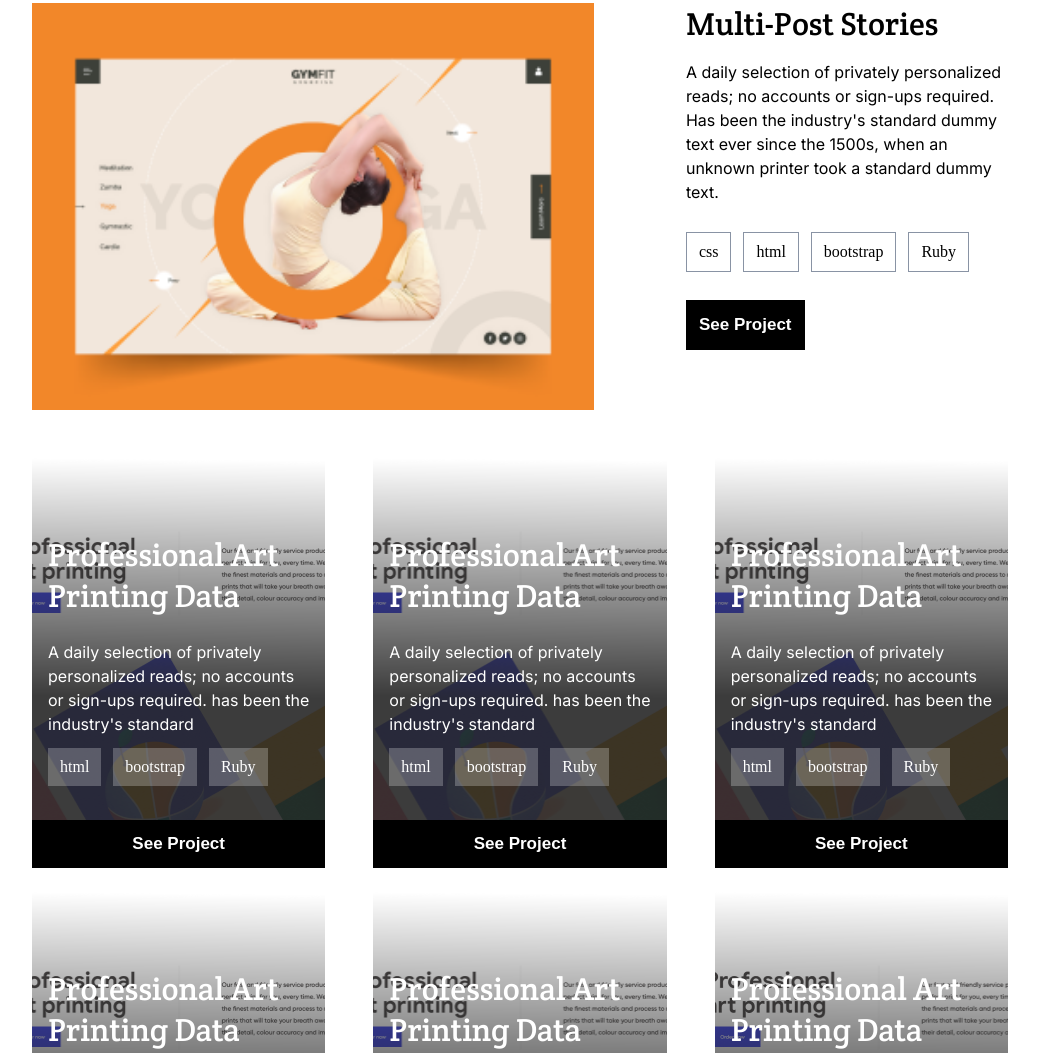
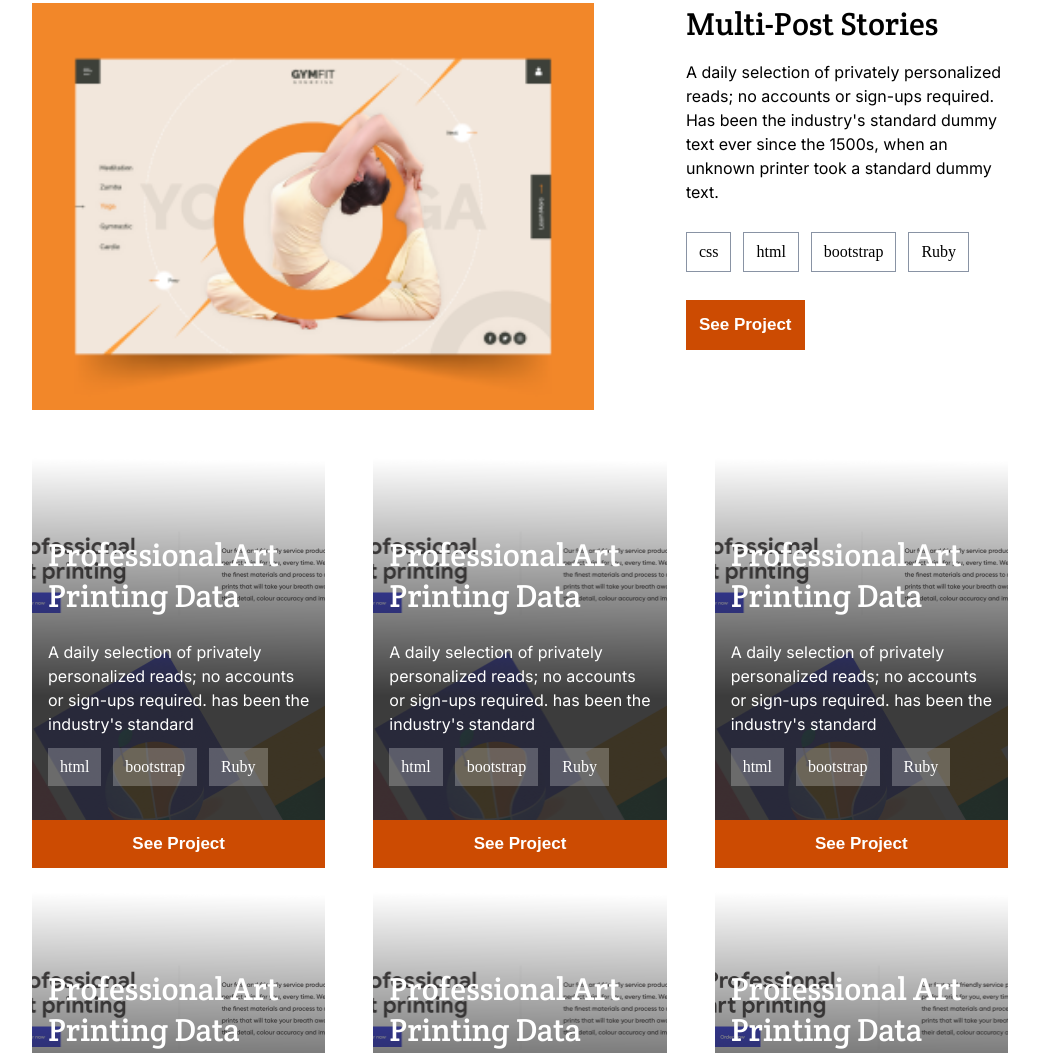
Before and after one commit to Andyveloper/Portfolio-Website, a website: page index.html in a window 1280 px wide. Shown: the part 1045-2098 px from the top of the page, without its empty margins (120-1159 px from the left). Drawn offline with Linux system fonts and the light colour scheme; files whose address does not match are found by name.

Commit message:
Change button color back to original but with improved 4.5:1 contrast

```diff
--- a/style.css
+++ b/style.css
@@ -35,12 +35,12 @@ button {
 
 button:hover {
   background-color: #fff5e1;
-  border: 1px solid #000;
-  color: #000;
+  border: 1px solid #cc4b02;
+  color: #cc4b02;
 }
 
 button:active {
-  background-color: #000;
+  background-color: #cc4b02;
   color: white;
 }
 
@@ -177,11 +177,11 @@ button:active {
 }
 
 .main-button {
-  background-color: black;
+  background-color: #cc4b02;
   color: white;
   padding: 12px;
   width: fit-content;
-  border: 1px solid black;
+  border: 1px solid #cc4b02;
   font-size: 17px;
   line-height: 24px;
   font-weight: 700;
@@ -245,7 +245,7 @@ button:active {
 
 .full-width-btn {
   border: none;
-  background-color: #000;
+  background-color: #cc4b02;
   color: white;
   padding: 12px;
   font-size: 17px;
```
